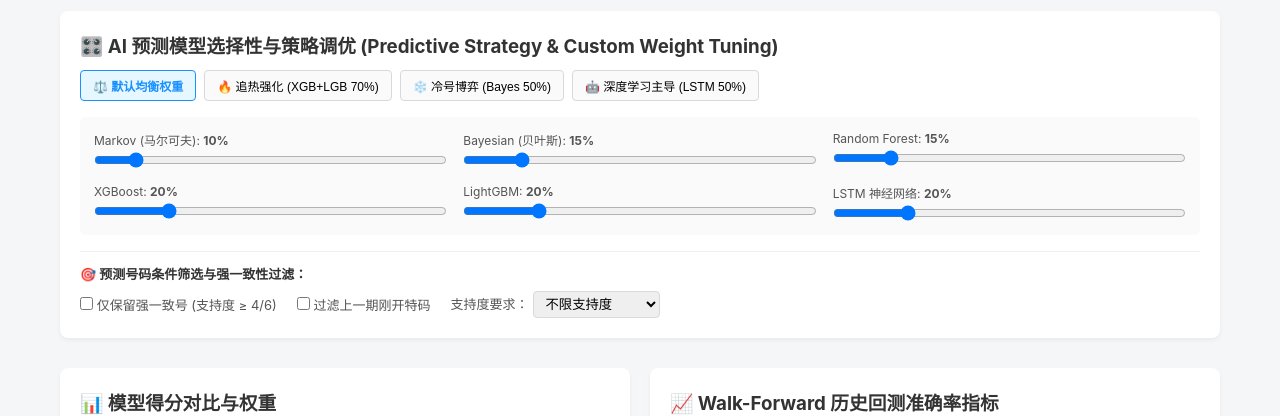
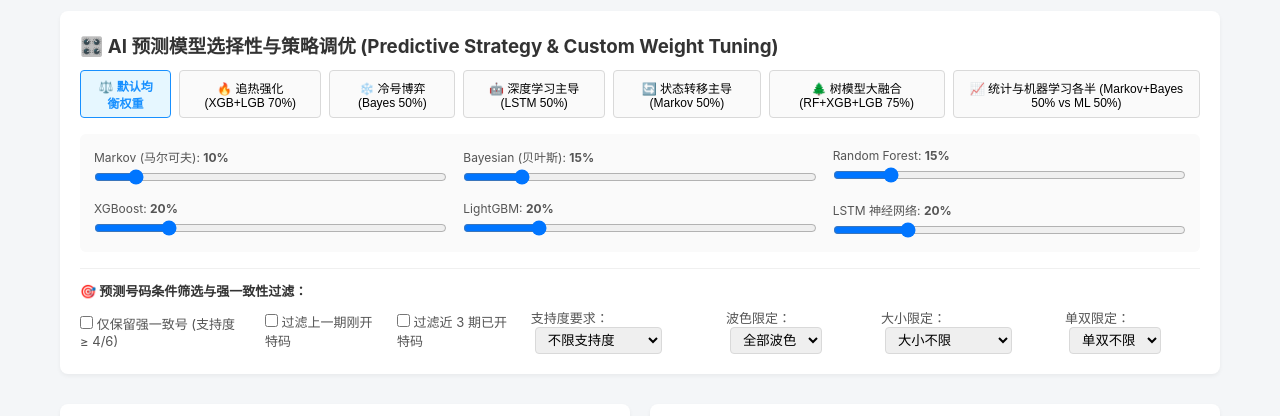
Before and after one commit to chamberwu-svg/liuhegashou, a Vue app in the folder ai-lottery-lab/frontend/: page / in a window 1280 px wide. Shown: the part 458-874 px from the top of the page. Built offline with nearby package versions, Linux system fonts and the light colour scheme; no server answers.

Commit message:
feat: add 7 preset strategy profiles and multi-attribute filters (color, size, odd/even, last 3 draws) for prediction lab

```diff
--- a/ai-lottery-lab/frontend/src/views/Dashboard.vue
+++ b/ai-lottery-lab/frontend/src/views/Dashboard.vue
@@ -58,8 +58,12 @@
           <button @click="applyPreset('hot')" :class="['preset-btn', { active: activePreset === 'hot' }]">🔥 追热强化 (XGB+LGB 70%)</button>
           <button @click="applyPreset('cold')" :class="['preset-btn', { active: activePreset === 'cold' }]">❄️ 冷号博弈 (Bayes 50%)</button>
           <button @click="applyPreset('ai')" :class="['preset-btn', { active: activePreset === 'ai' }]">🤖 深度学习主导 (LSTM 50%)</button>
+          <button @click="applyPreset('markov_state')" :class="['preset-btn', { active: activePreset === 'markov_state' }]">🔄 状态转移主导 (Markov 50%)</button>
+          <button @click="applyPreset('tree_ensemble')" :class="['preset-btn', { active: activePreset === 'tree_ensemble' }]">🌲 树模型大融合 (RF+XGB+LGB 75%)</button>
+          <button @click="applyPreset('stat_ml')" :class="['preset-btn', { active: activePreset === 'stat_ml' }]">📈 统计与机器学习各半 (Markov+Bayes 50% vs ML 50%)</button>
         </div>
       </div>
+
 
       <!-- 动态权重滑动调优 -->
       <div class="weight-sliders">
@@ -95,6 +99,7 @@
         <div class="filter-options">
           <label><input type="checkbox" v-model="filters.minConsensus" /> 仅保留强一致号 (支持度 ≥ 4/6)</label>
           <label><input type="checkbox" v-model="filters.excludeLastDraw" /> 过滤上一期刚开特码</label>
+          <label><input type="checkbox" v-model="filters.excludeLast3Draws" /> 过滤近 3 期已开特码</label>
           <div class="select-inline">
             <span>支持度要求：</span>
             <select v-model="filters.consensusLevel">
@@ -104,8 +109,34 @@
               <option value="6">6/6 全模型支持</option>
             </select>
           </div>
+          <div class="select-inline">
+            <span>波色限定：</span>
+            <select v-model="filters.color">
+              <option value="all">全部波色</option>
+              <option value="RED">仅限红波</option>
+              <option value="BLUE">仅限蓝波</option>
+              <option value="GREEN">仅限绿波</option>
+            </select>
+          </div>
+          <div class="select-inline">
+            <span>大小限定：</span>
+            <select v-model="filters.size">
+              <option value="all">大小不限</option>
+              <option value="BIG">仅限大号 (≥25)</option>
+              <option value="SMALL">仅限小号 (&lt;25)</option>
+            </select>
+          </div>
+          <div class="select-inline">
+            <span>单双限定：</span>
+            <select v-model="filters.oddEven">
+              <option value="all">单双不限</option>
+              <option value="ODD">仅限单号</option>
+              <option value="EVEN">仅限双号</option>
+            </select>
+          </div>
         </div>
       </div>
+
     </div>
 
     <div class="grid-2 margin-top">
@@ -153,15 +184,33 @@ const weights = ref({
 const filters = ref({
   minConsensus: false,
   excludeLastDraw: false,
-  consensusLevel: 'all'
+  excludeLast3Draws: false,
+  consensusLevel: 'all',
+  color: 'all',
+  size: 'all',
+  oddEven: 'all'
 })
+
+// 六合彩波色判断工具
+const redBalls = new Set([1, 2, 7, 8, 12, 13, 18, 19, 23, 24, 29, 30, 34, 35, 40, 45, 46])
+const blueBalls = new Set([3, 4, 9, 10, 14, 15, 20, 25, 26, 31, 32, 36, 37, 41, 42, 47, 48])
+
+function getBallColor(num) {
+  if (redBalls.has(num)) return 'RED'
+  if (blueBalls.has(num)) return 'BLUE'
+  return 'GREEN'
+}
 
 const filteredRankings = computed(() => {
   let list = rankings.value || []
-  if (filters.value.excludeLastDraw && recentDraws.value.length > 0) {
+  if (filters.value.excludeLast3Draws && recentDraws.value.length >= 3) {
+    const last3 = new Set(recentDraws.value.slice(0, 3).map(d => d.special_number))
+    list = list.filter(item => !last3.has(item.number))
+  } else if (filters.value.excludeLastDraw && recentDraws.value.length > 0) {
     const lastNum = recentDraws.value[0].special_number
     list = list.filter(item => item.number !== lastNum)
   }
+
   if (filters.value.consensusLevel !== 'all') {
     const minC = parseInt(filters.value.consensusLevel)
     list = list.filter(item => {
@@ -174,8 +223,30 @@ const filteredRankings = computed(() => {
       return parseInt(parts[0]) >= 4
     })
   }
+
+  if (filters.value.color !== 'all') {
+    list = list.filter(item => getBallColor(item.number) === filters.value.color)
+  }
+
+  if (filters.value.size !== 'all') {
+    if (filters.value.size === 'BIG') {
+      list = list.filter(item => item.number >= 25)
+    } else {
+      list = list.filter(item => item.number < 25)
+    }
+  }
+
+  if (filters.value.oddEven !== 'all') {
+    if (filters.value.oddEven === 'ODD') {
+      list = list.filter(item => item.number % 2 !== 0)
+    } else {
+      list = list.filter(item => item.number % 2 === 0)
+    }
+  }
+
   return list
 })
+
 
 async function fetchPrediction() {
   try {
@@ -211,9 +282,16 @@ function applyPreset(type) {
     weights.value = { markov: 0.10, bayes: 0.50, rf: 0.10, xgb: 0.10, lgb: 0.10, lstm: 0.10 }
   } else if (type === 'ai') {
     weights.value = { markov: 0.05, bayes: 0.05, rf: 0.10, xgb: 0.15, lgb: 0.15, lstm: 0.50 }
+  } else if (type === 'markov_state') {
+    weights.value = { markov: 0.50, bayes: 0.10, rf: 0.10, xgb: 0.10, lgb: 0.10, lstm: 0.10 }
+  } else if (type === 'tree_ensemble') {
+    weights.value = { markov: 0.05, bayes: 0.10, rf: 0.25, xgb: 0.30, lgb: 0.25, lstm: 0.05 }
+  } else if (type === 'stat_ml') {
+    weights.value = { markov: 0.25, bayes: 0.25, rf: 0.10, xgb: 0.15, lgb: 0.15, lstm: 0.10 }
   }
   fetchPrediction()
 }
+
 
 
 async function fetchBacktest() {
```
